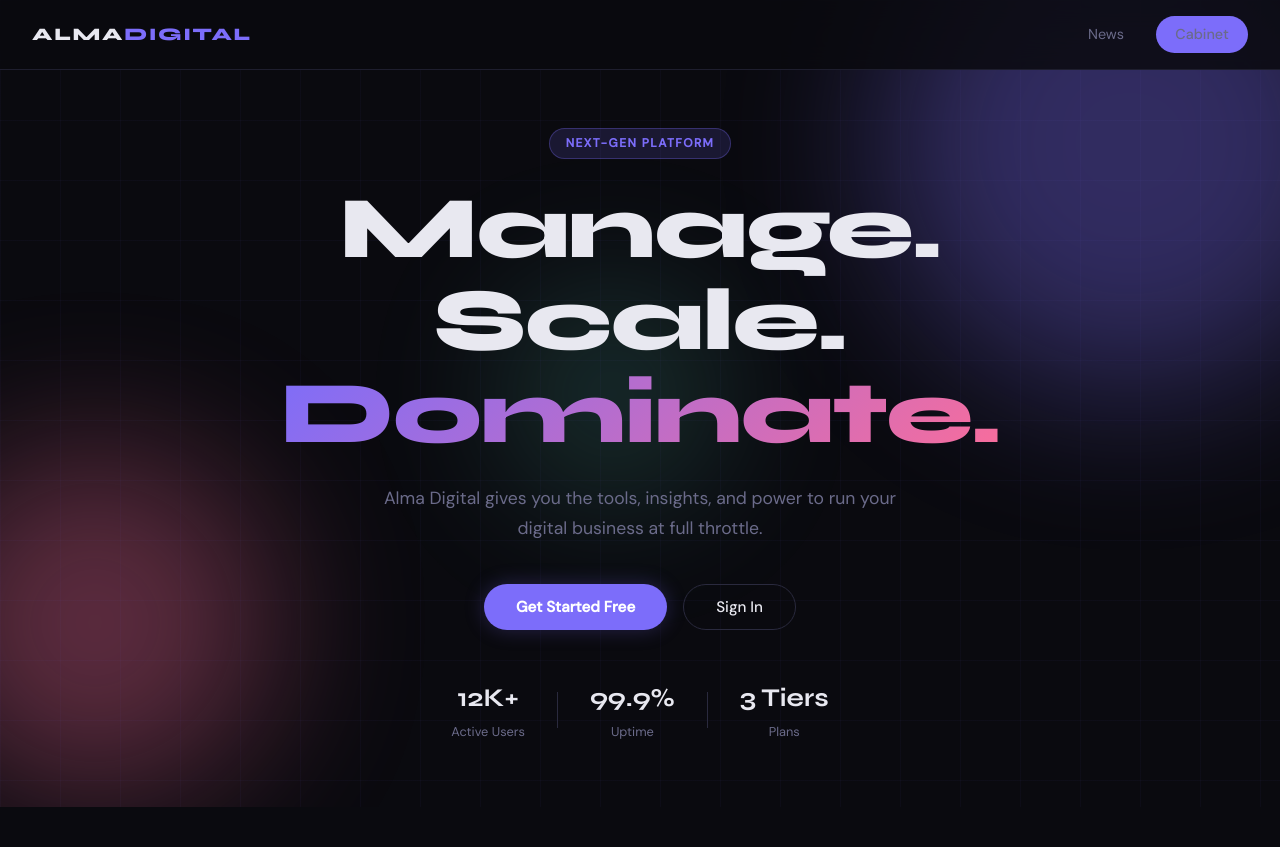
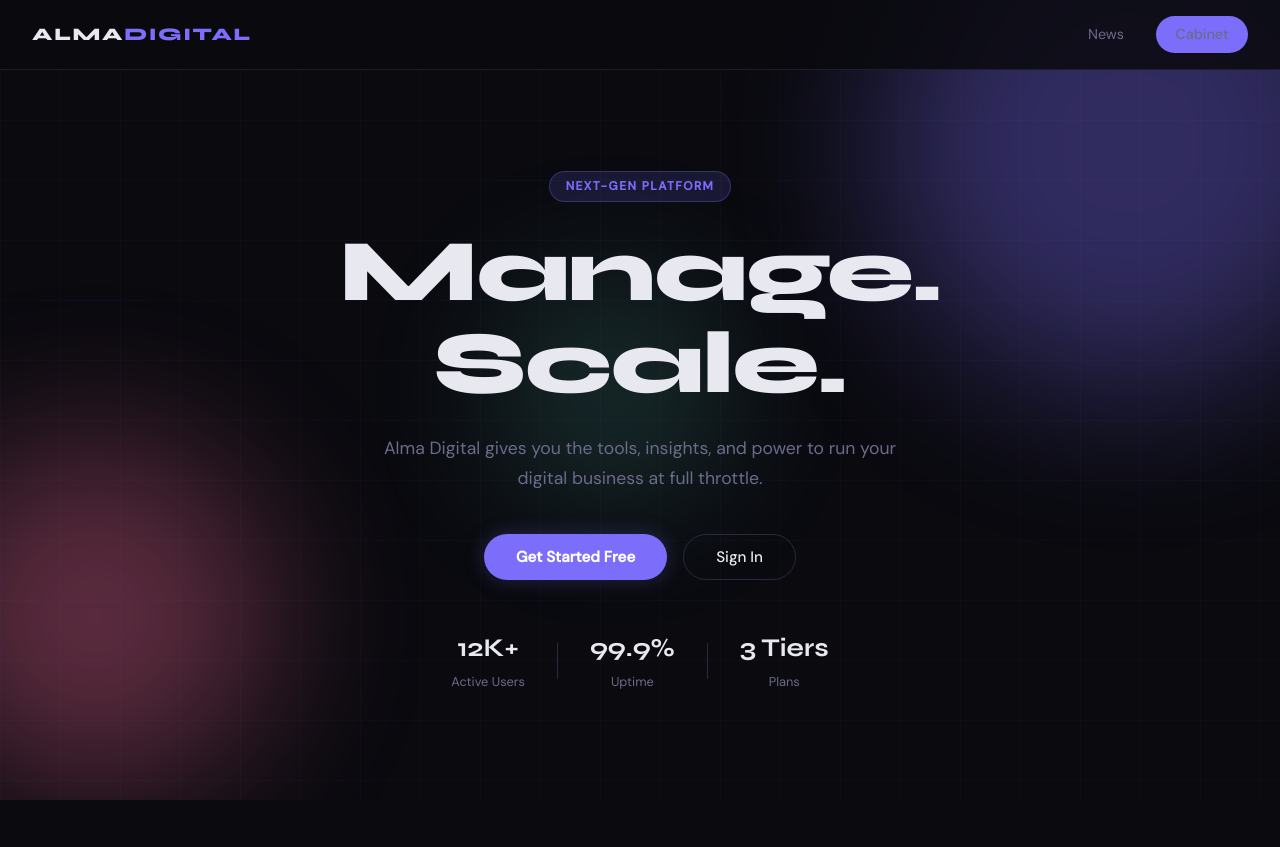
Before and after one commit to Madi3323/alma_digital335, a Flask app: page / in a window 1280 px wide. Shown: the top 847 px of the page. Run offline with Flask 3, Linux system fonts and the light colour scheme.

Commit message:
Update index.html

```diff
--- a/templates/index.html
+++ b/templates/index.html
@@ -28,7 +28,7 @@
       <div class="hero-badge">Next-Gen Platform</div>
       <h1 class="hero-title">
         Manage. Scale.<br />
-        <span class="accent-text">Dominate.</span>
+        <span class="accent-text"> </span>
       </h1>
       <p class="hero-sub">Alma Digital gives you the tools, insights, and power to run your digital business at full throttle.</p>
       <div class="hero-actions">
```
